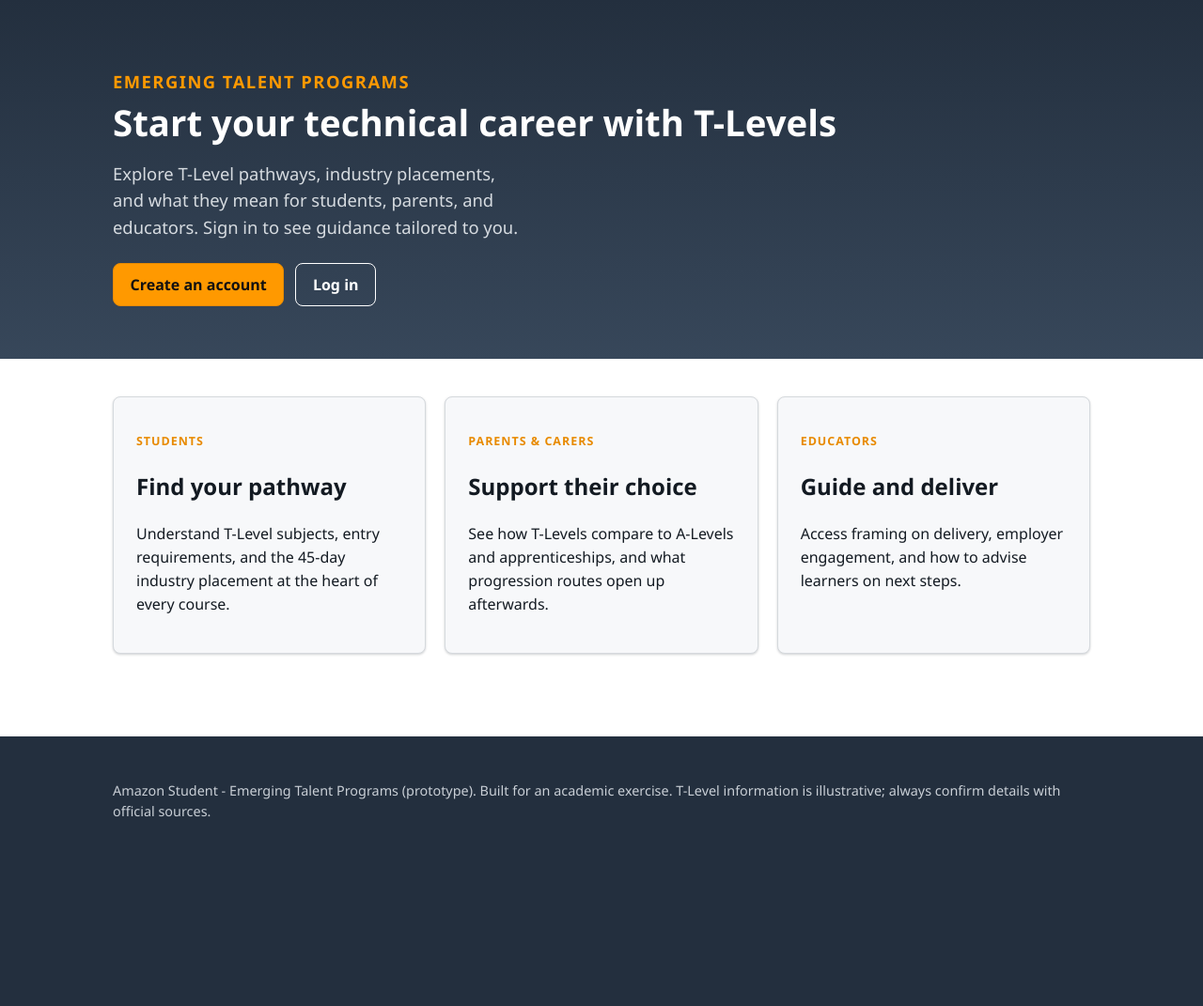
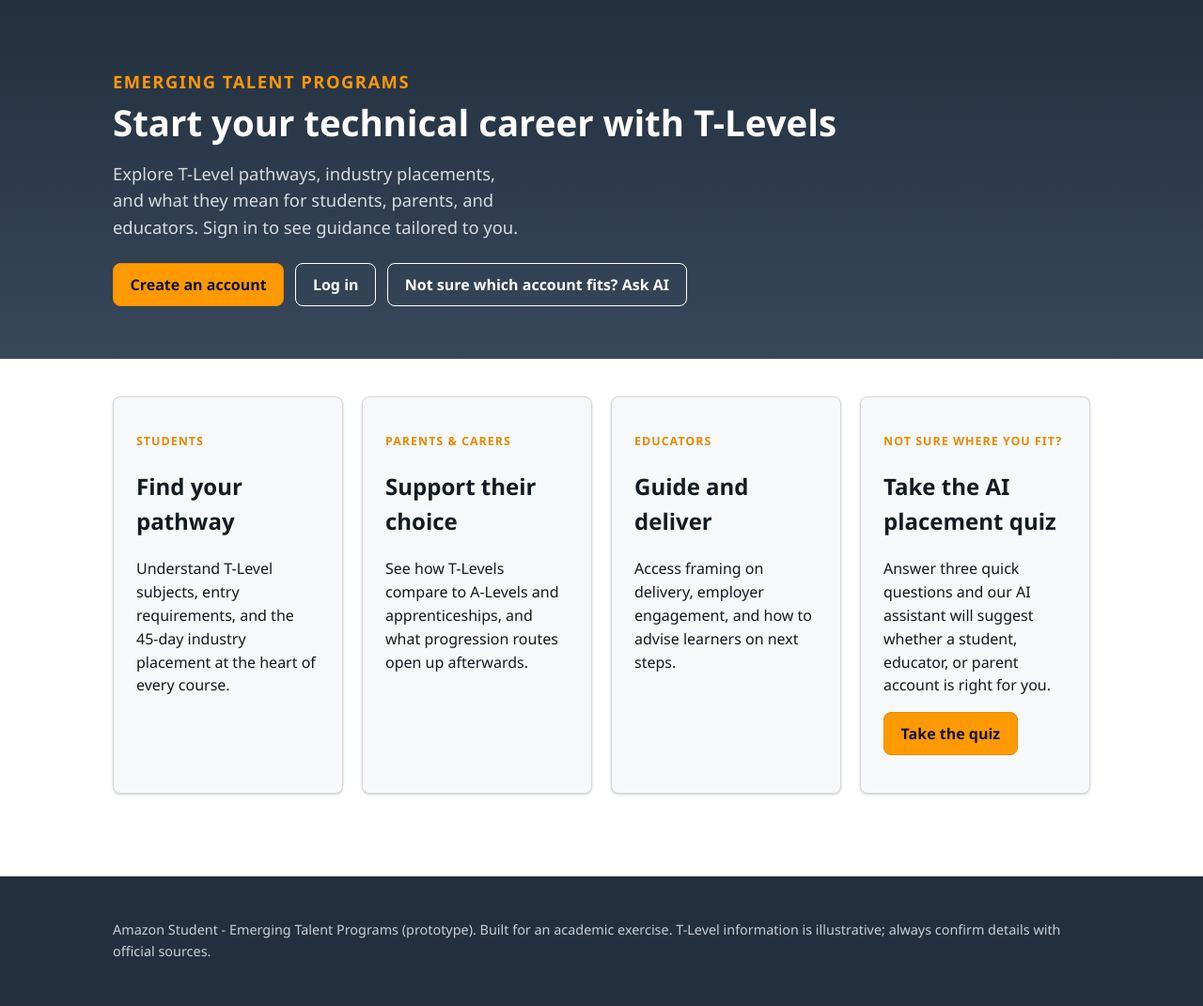
Before and after one commit to Asmae-aitabdallah/amazon-student, a Flask app: page / in a window 1280 px wide. Shown: the part 94-1165 px from the top of the page at 94% size. Before the commit the page ends 964 px from the top, so only its background shows below. Run offline with Flask 3, Linux system fonts and the light colour scheme.

Commit message:
Enhance home page with AI placement quiz
Added AI placement quiz section to the home page.

```diff
--- a/templates/home.html
+++ b/templates/home.html
@@ -1,6 +1,5 @@
 {% extends "base.html" %}
 {% block title %}Home - Amazon Student{% endblock %}
-
 {% block content %}
 <section class="hero">
   <div class="container">
@@ -16,11 +15,11 @@
       {% else %}
         <a class="btn" href="{{ url_for('register') }}">Create an account</a>
         <a class="btn btn-secondary" href="{{ url_for('login') }}" style="color:#fff;border-color:#fff;">Log in</a>
+        <a class="btn btn-secondary" href="{{ url_for('ai_placement') }}" style="color:#fff;border-color:#fff;">Not sure which account fits? Ask AI</a>
       {% endif %}
     </div>
   </div>
 </section>
-
 <section class="section">
   <div class="container">
     <div class="grid">
@@ -42,6 +41,13 @@
         <p>Access framing on delivery, employer engagement, and how to advise
            learners on next steps.</p>
       </div>
+      <div class="card">
+        <p class="eyebrow">Not sure where you fit?</p>
+        <h2>Take the AI placement quiz</h2>
+        <p>Answer three quick questions and our AI assistant will suggest
+           whether a student, educator, or parent account is right for you.</p>
+        <p><a class="btn" href="{{ url_for('ai_placement') }}">Take the quiz</a></p>
+      </div>
     </div>
   </div>
 </section>
```
